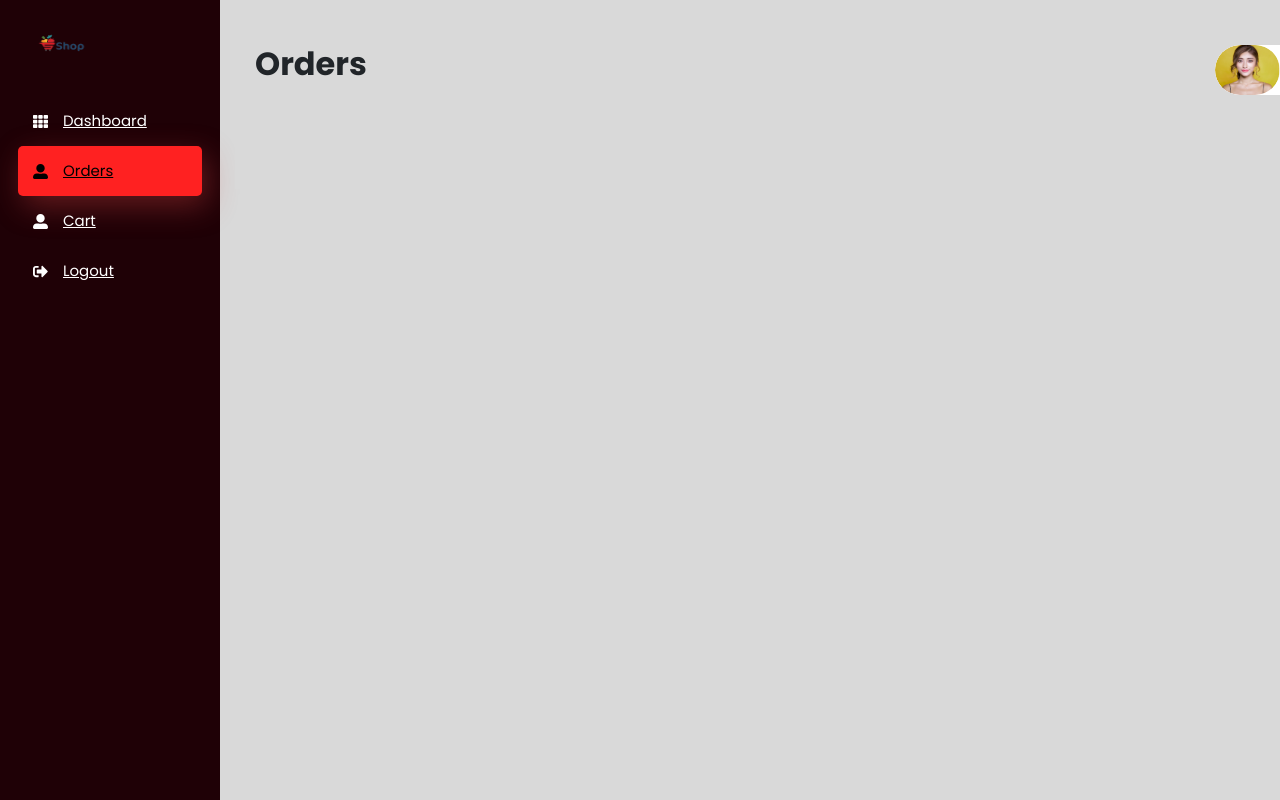
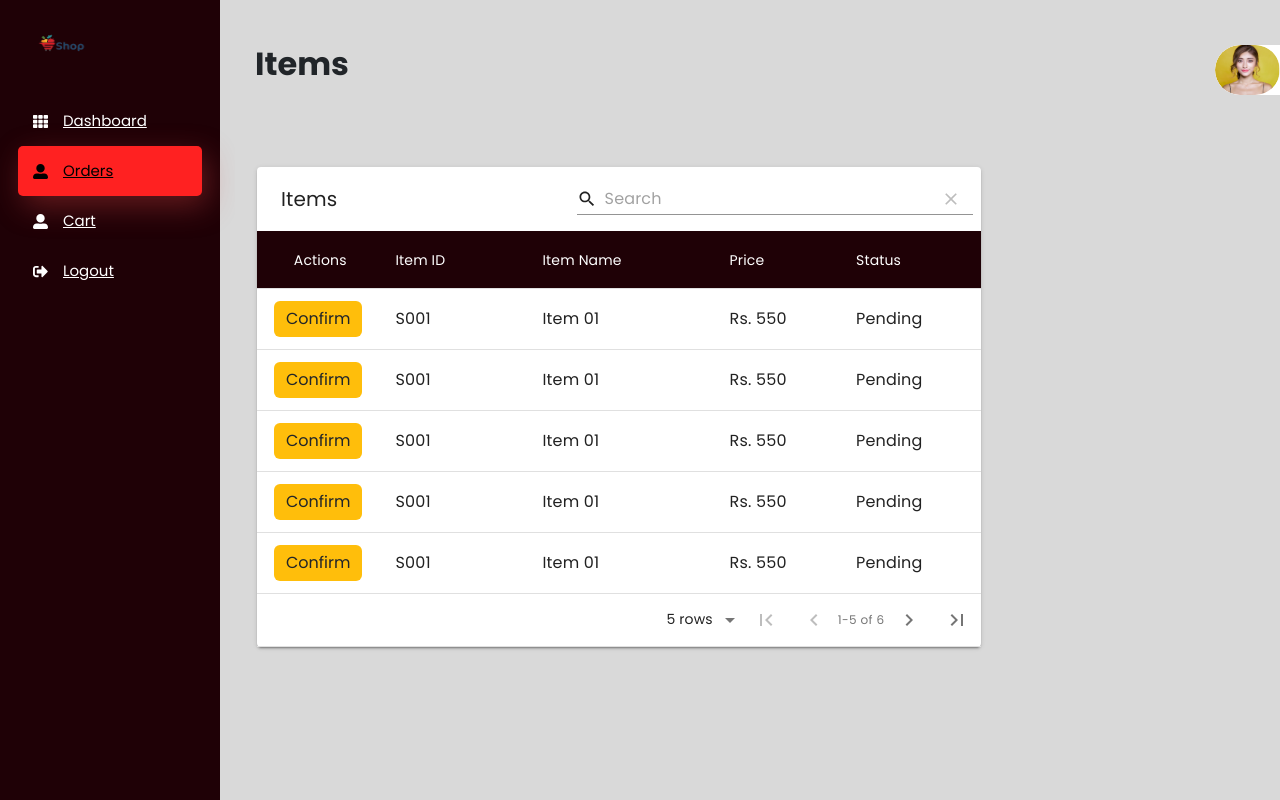
Before and after one commit to Thashmi-nil/cssd-ecommerce, a React (Create React App) app in the folder cssd-ecommerce-app-frontend/: page /Corders in a window 1280 px wide. Shown: the top 800 px of the page. Built offline with nearby package versions, Linux system fonts and the light colour scheme; no server answers; sample sign-in values are in the browser's storage.

Commit message:
add orders table

```diff
--- a/cssd-ecommerce-app-frontend/src/components/Pages/Customer/cus_orders/Orders.jsx
+++ b/cssd-ecommerce-app-frontend/src/components/Pages/Customer/cus_orders/Orders.jsx
@@ -1,13 +1,17 @@
-import React, { useEffect } from 'react'
+import React, { useState, useEffect } from "react";
 import '../cus_sidebar/Sidebar.css'
-import SidebarO from '../cus_sidebar/Sidebar'
-import HeaderO from '../cus_header/header'
+import SidebarS from '../cus_sidebar/Sidebar'
+import HeaderS from '../cus_header/header'
 import './Orders.css'
-import Button1 from '@mui/material/Button';
-import {FaDownload} from "react-icons/fa";
 
+import { FontAwesomeIcon } from '@fortawesome/react-fontawesome'
+import { faSearch } from '@fortawesome/free-solid-svg-icons'
+import { Link } from 'react-router-dom'
 
-const SystemLog = () => {
+import MaterialTable from "material-table";
+import TableIcons from '../../../Utilities/Tables/ReactTableIcons'
+
+export default function Orders() {
 
     useEffect(() => {
         checkValidate();
@@ -20,18 +24,97 @@
         }
     };
 
+    const [orderDetails] = useState([
+        {
+            ItemID: "S001",
+            ItemName: "Item 01",
+            Price:"Rs. 550",
+            Status: "Pending",
+        },
+        {
+            ItemID: "S001",
+            ItemName: "Item 01",
+            Price:"Rs. 550",
+            Status: "Pending",
+        },
+        {
+            ItemID: "S001",
+            ItemName: "Item 01",
+            Price:"Rs. 550",
+            Status: "Pending",
+        },
+        {
+            ItemID: "S001",
+            ItemName: "Item 01",
+            Price:"Rs. 550",
+            Status: "Pending",
+        },
+        {
+            ItemID: "S001",
+            ItemName: "Item 01",
+            Price:"Rs. 550",
+            Status: "Pending",
+        },
+        {
+            ItemID: "S001",
+            ItemName: "Item 01",
+            Price:"Rs. 550",
+            Status: "Pending",
+        },
+
+    ]);
     return (
+
         <div className='main-container'>
-      <SidebarO />
+            <SidebarS />
             <div className='body-container'>
-        <HeaderO title="Orders" />
-        <div className="content-container">
+                <HeaderS title="Items" />
+                <div className="content-container items">
+                    <div className="table-container">
+                        <MaterialTable
+                            title="Items"
+                            columns={[
+                                { title: "Item ID", field: "ItemID" },
+                                { title: "Item Name", field: "ItemName" },
+                                { title: "Price", field: "Price" },
+                                { title: "Status", field: "Status" },
+                            ]}
+                            icons={TableIcons}
+                            data={orderDetails}
+                            actions={[
 
-        </div>
+                                {
+                                    icon: () => {
+                                        return (
+                                            <button
+                                                type="button"
+                                                className="btn mt-0"
+                                                style={{
+                                                    backgroundColor: "#ffbe0b",
+                                                    border: "none",
+                                                }}
+                                            >
+                                                Confirm
+                                            </button>
+                                        );
+                                    },
+                                    onClick: (event, rowData) => {
 
+                                    },
+                                },
+
+                            ]}
+                            options={{
+                                headerStyle: {
+                                    backgroundColor: '#1F0106',
+                                    color: '#FFF',
+                                    hover: '#FFF'
+                                }
+                            }}
+                        />
                     </div>
                 </div>
+            </div >
+        </div >
     )
 }
-
-export default SystemLog
```
Lines whose indentation alone changed are shown as unchanged.
